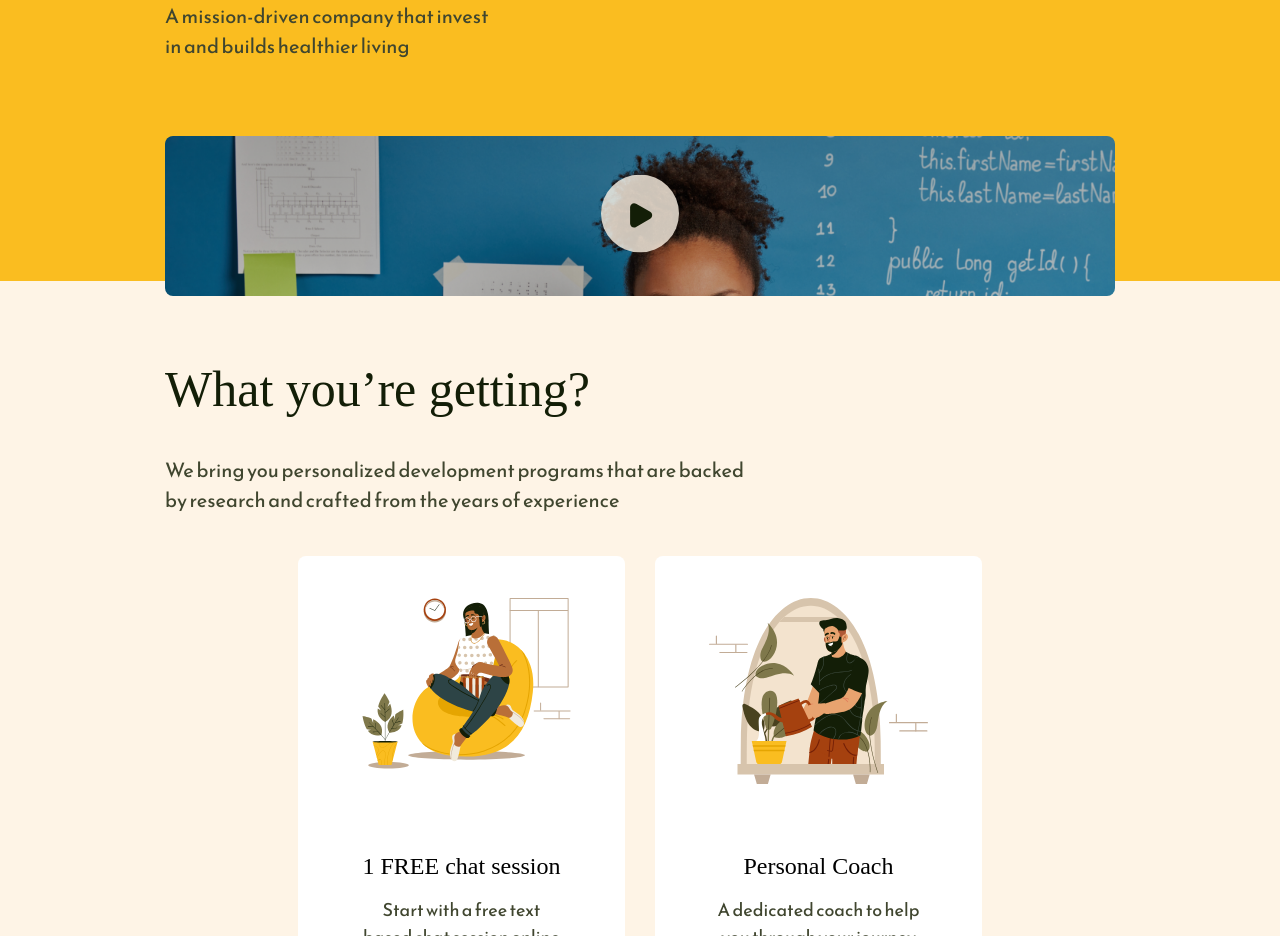
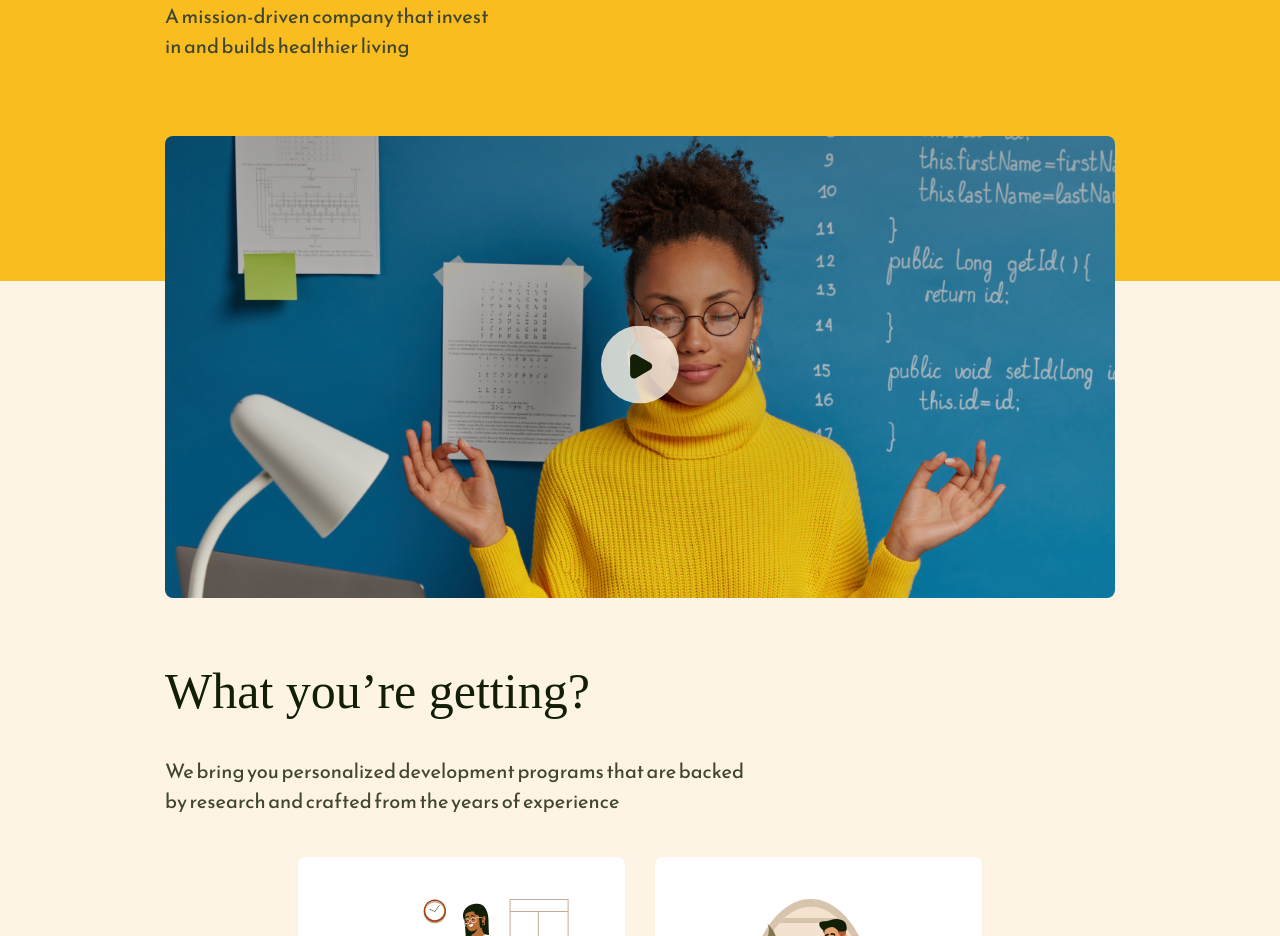
Before and after one commit to KrissDrawing/Medli, a React (Create React App) app: page / in a window 1280 px wide. Shown: the part 1400-2336 px from the top of the page. Built offline with nearby package versions, Linux system fonts and the light colour scheme; a web font is replaced by a local one.

Commit message:
Fixed scaling videoplayer

```diff
--- a/src/Components/VideoPlayer/VideoPlayer.js
+++ b/src/Components/VideoPlayer/VideoPlayer.js
@@ -10,6 +10,11 @@ const Wrapper = styled.section`
   border-radius: 8px;
   overflow: hidden;
   align-self: center;
+
+  @media (min-width: 425px) {
+    height: auto;
+    max-height: 603px;
+  }
 
   @media (min-width: ${({ theme }) => theme.screenSize.md}) {
     height: 603px;
@@ -31,7 +36,9 @@ const StyledButton = styled.button`
 `;
 
 const VideoImg = styled.img`
+  display: block;
   width: 100%;
+  height: auto;
 `;
 
 const VideoPlayer = ({ src }) => {
```
